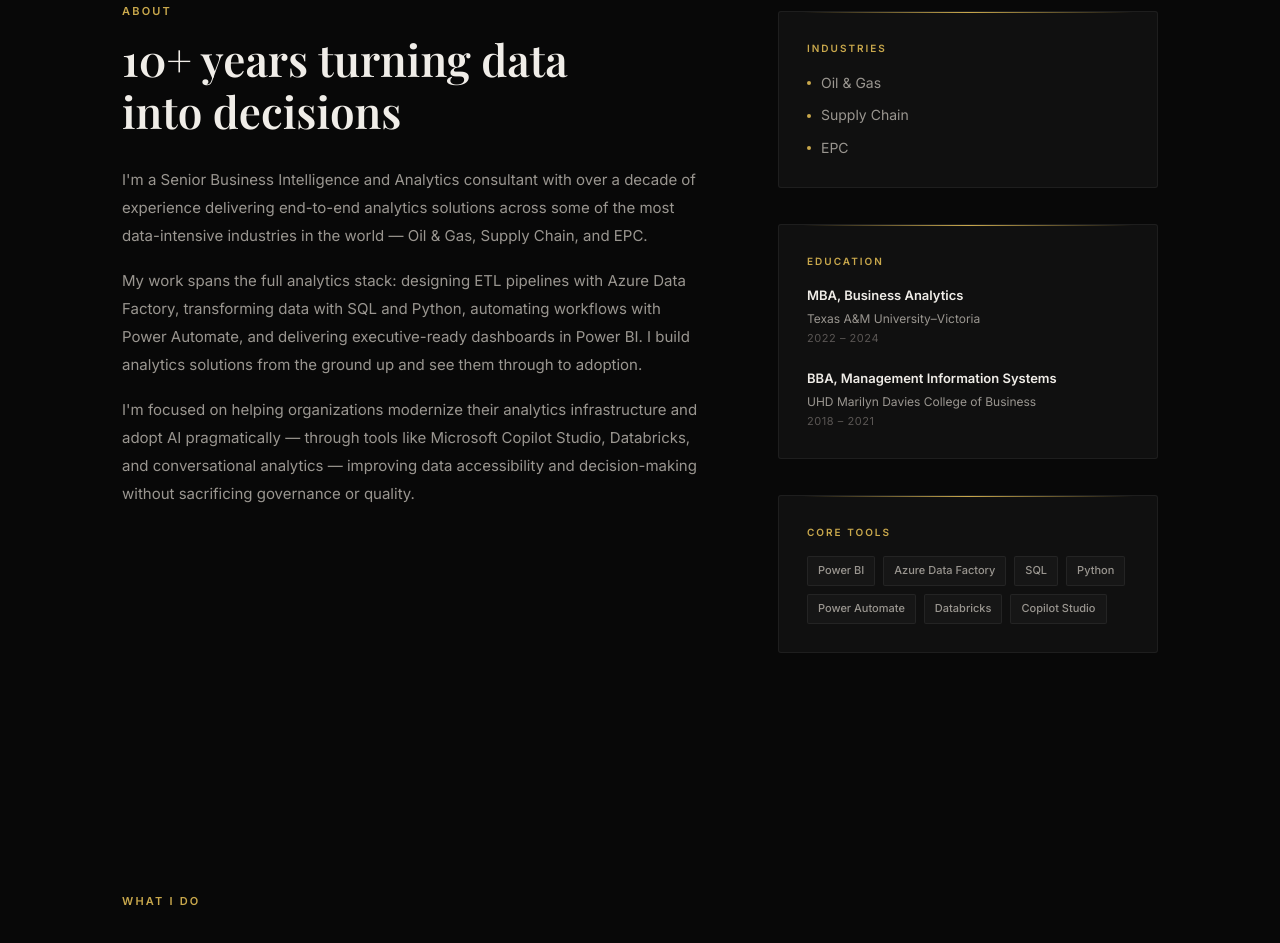
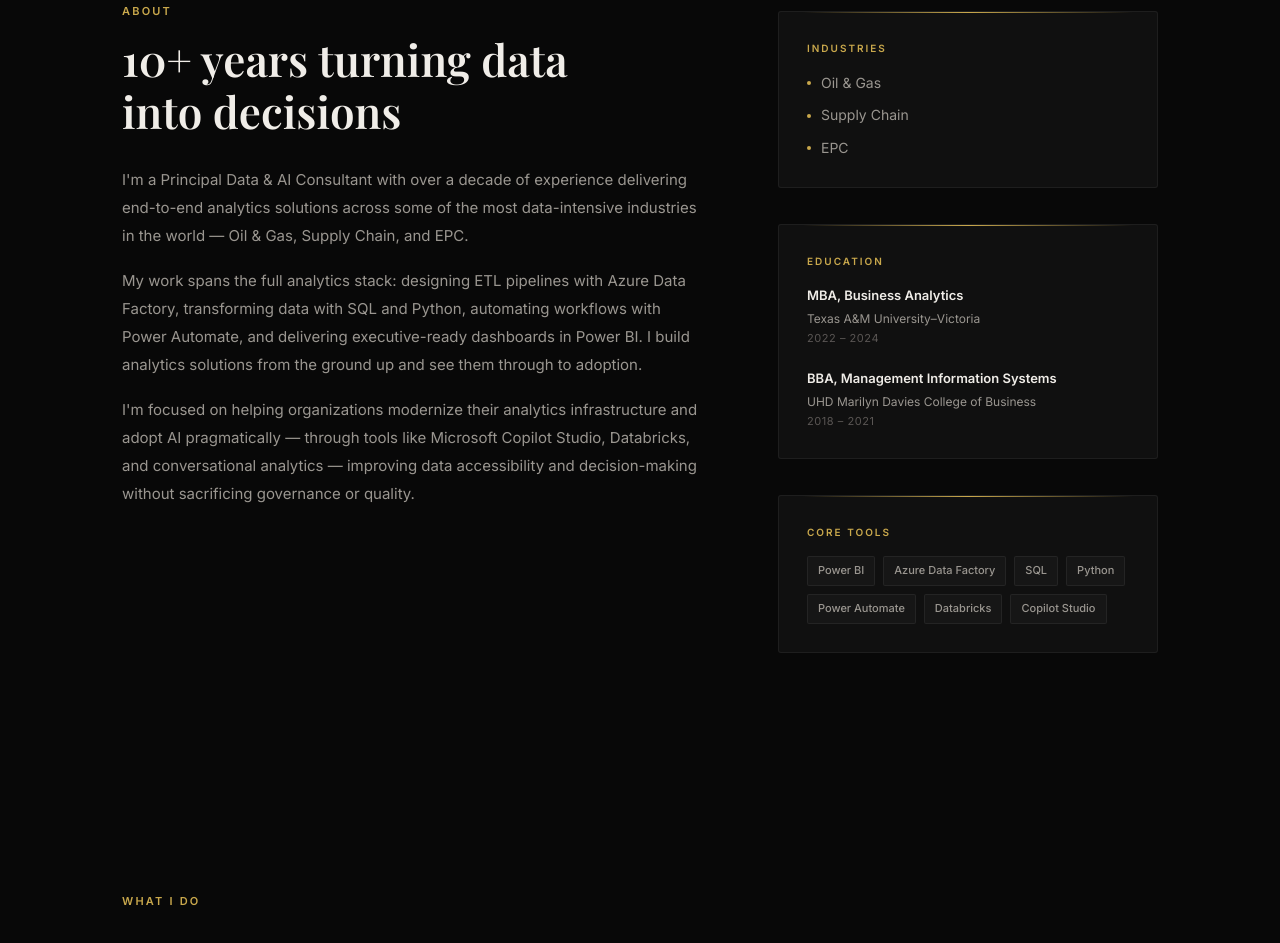
Before and after one commit to MrDataG/MrDataG.github.io, a plain HTML site: page index.html in a window 1280 px wide. Shown: the part 918-1861 px from the top of the page. Drawn offline with nearby package versions, Linux system fonts and the light colour scheme; a web font is replaced by a local one.

```diff
--- a/index.html
+++ b/index.html
@@ -55,7 +55,7 @@
         <div class="about-text">
           <p class="section-label">About</p>
           <h2 class="section-title">10+ years turning data<br />into decisions</h2>
-          <p class="about-body">I'm a Senior Business Intelligence and Analytics consultant with over a decade of experience delivering end-to-end analytics solutions across some of the most data-intensive industries in the world — Oil &amp; Gas, Supply Chain, and EPC.</p>
+          <p class="about-body">I'm a Principal Data &amp; AI Consultant with over a decade of experience delivering end-to-end analytics solutions across some of the most data-intensive industries in the world — Oil &amp; Gas, Supply Chain, and EPC.</p>
           <p class="about-body">My work spans the full analytics stack: designing ETL pipelines with Azure Data Factory, transforming data with SQL and Python, automating workflows with Power Automate, and delivering executive-ready dashboards in Power BI. I build analytics solutions from the ground up and see them through to adoption.</p>
           <p class="about-body">I'm focused on helping organizations modernize their analytics infrastructure and adopt AI pragmatically — through tools like Microsoft Copilot Studio, Databricks, and conversational analytics — improving data accessibility and decision-making without sacrificing governance or quality.</p>
         </div>
```
